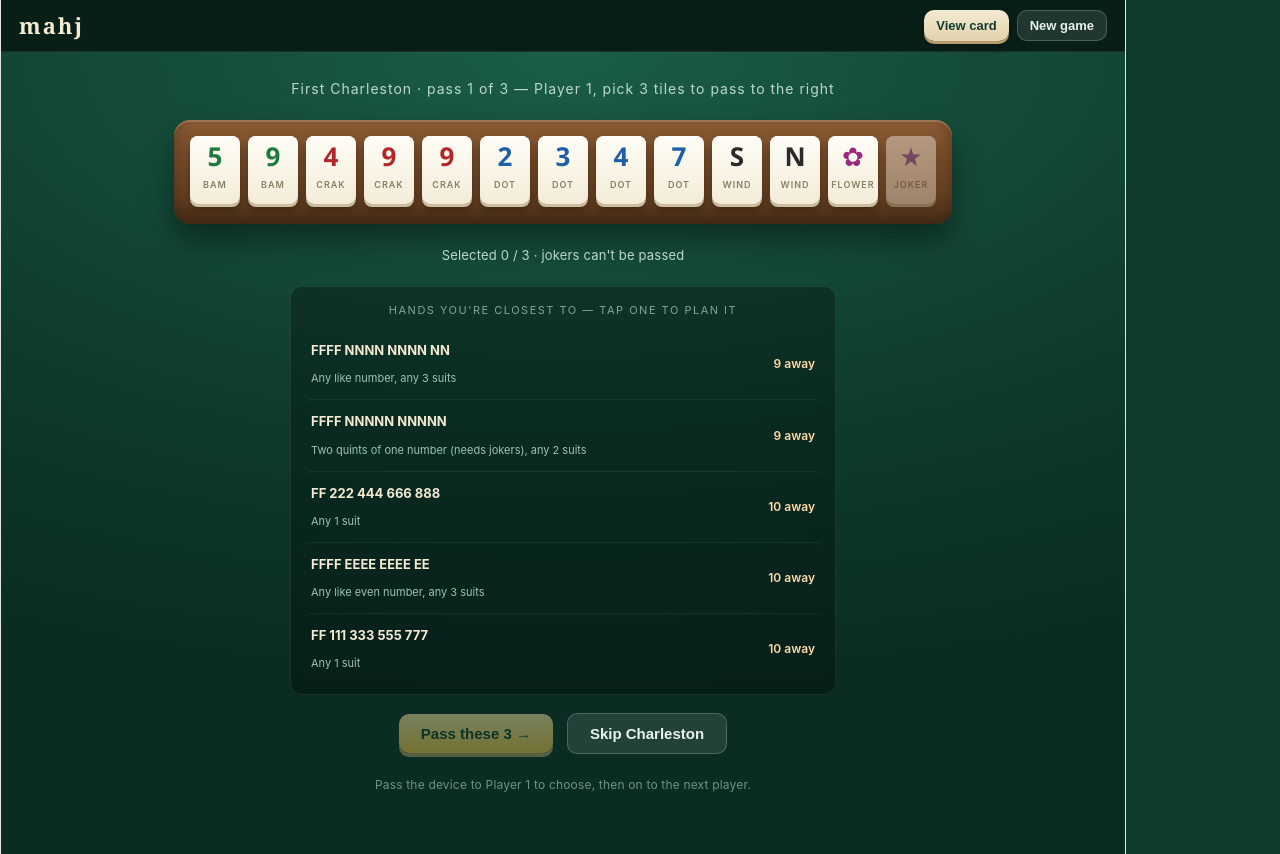
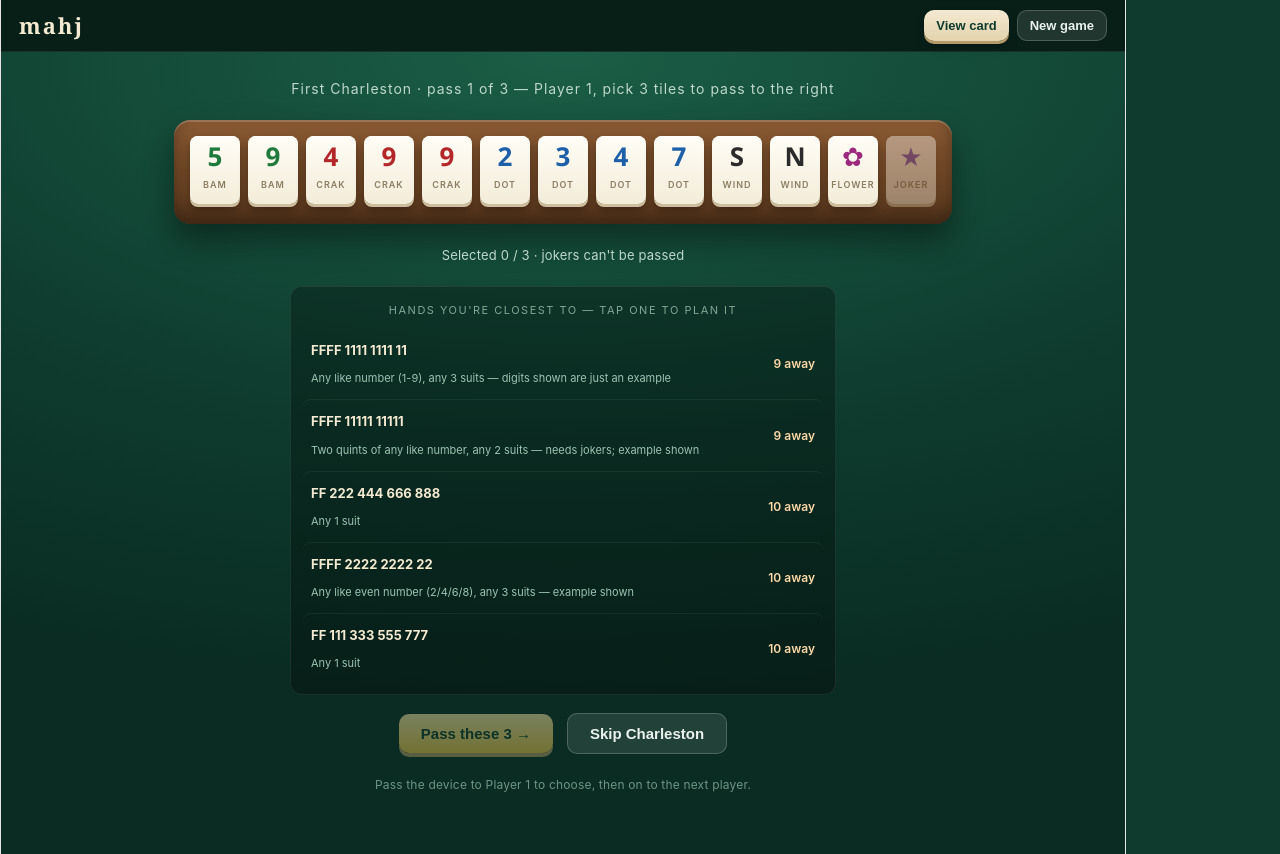
Before and after one commit to laur1912/mahj-app, a React (Vite) app: page / in a window 1280 px wide. Built offline with nearby package versions, Linux system fonts and the light colour scheme.

Commit message:
card update

```diff
--- a/src/game/card.ts
+++ b/src/game/card.ts
@@ -19,7 +19,7 @@ export const mockCard: Card = [
     id: 'YR-1',
     section: 'Year',
     label: 'FF 2026 2026 2026',
-    description: 'Any 3 Suits',
+    description: 'Year hand, any 3 suits — the 0 is a Soap (white dragon)',
     points: 30,
     concealed: false,
     jokersAllowed: false,
@@ -46,8 +46,8 @@ export const mockCard: Card = [
   {
     id: 'LN-1',
     section: 'Like Numbers',
-    label: 'FFFF NNNN NNNN NN',
-    description: 'Any like number, any 3 suits',
+    label: 'FFFF 1111 1111 11',
+    description: 'Any like number (1-9), any 3 suits — digits shown are just an example',
     points: 25,
     concealed: false,
     jokersAllowed: true,
@@ -84,8 +84,8 @@ export const mockCard: Card = [
   {
     id: 'EV-2',
     section: '2468',
-    label: 'FFFF EEEE EEEE EE',
-    description: 'Any like even number, any 3 suits',
+    label: 'FFFF 2222 2222 22',
+    description: 'Any like even number (2/4/6/8), any 3 suits — example shown',
     points: 25,
     concealed: false,
     jokersAllowed: true,
@@ -124,8 +124,8 @@ export const mockCard: Card = [
   {
     id: 'NN-1',
     section: '369',
-    label: 'FF 333 666 999 GGG',
-    description: 'Any 1 suit, Green Dragon',
+    label: 'FF 333 666 999 Green Green Green',
+    description: '369 plus a pung of Green Dragons, any 1 suit',
     points: 30,
     concealed: false,
     jokersAllowed: true,
@@ -144,8 +144,8 @@ export const mockCard: Card = [
   {
     id: 'CR-1',
     section: 'Consecutive Run',
-    label: 'NN OOO PPP QQQ RRR',
-    description: 'Five consecutive numbers, any 1 suit',
+    label: '11 222 333 444 555',
+    description: 'Any five consecutive numbers, any 1 suit — example 1-5',
     points: 30,
     concealed: false,
     jokersAllowed: true,
@@ -171,8 +171,8 @@ export const mockCard: Card = [
   {
     id: 'WD-1',
     section: 'Winds & Dragons',
-    label: 'N E W S RRRR GGGG DD',
-    description: 'Red kong, Green kong, Soap pair',
+    label: 'N E W S Red Red Red Red Green Green Green Green Soap Soap',
+    description: 'One of each wind, a kong of Red Dragons, a kong of Green Dragons, and a Soap (white) pair',
     points: 30,
     concealed: false,
     jokersAllowed: true,
@@ -192,8 +192,8 @@ export const mockCard: Card = [
   {
     id: 'QN-1',
     section: 'Quints',
-    label: 'FFFF NNNNN NNNNN',
-    description: 'Two quints of one number (needs jokers), any 2 suits',
+    label: 'FFFF 11111 11111',
+    description: 'Two quints of any like number, any 2 suits — needs jokers; example shown',
     points: 40,
     concealed: false,
     jokersAllowed: true,
@@ -212,7 +212,7 @@ export const mockCard: Card = [
     id: 'SP-1',
     section: 'Singles & Pairs',
     label: '11 22 33 44 55 66 77',
-    description: 'Seven consecutive pairs, any 1 suit — concealed',
+    description: 'Seven consecutive pairs, any 1 suit — concealed (example 1-7)',
     points: 50,
     concealed: true,
     jokersAllowed: false,
```
